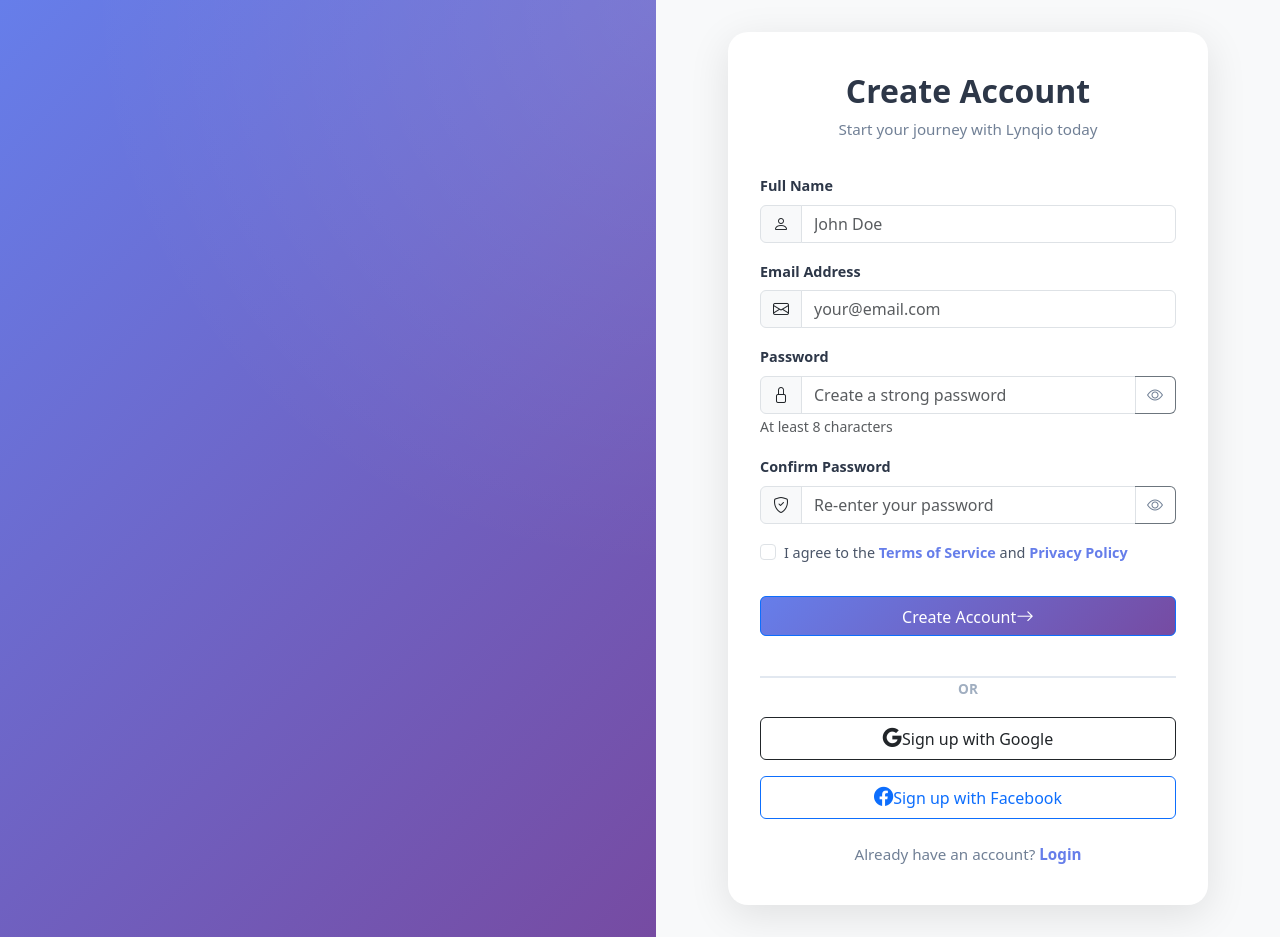
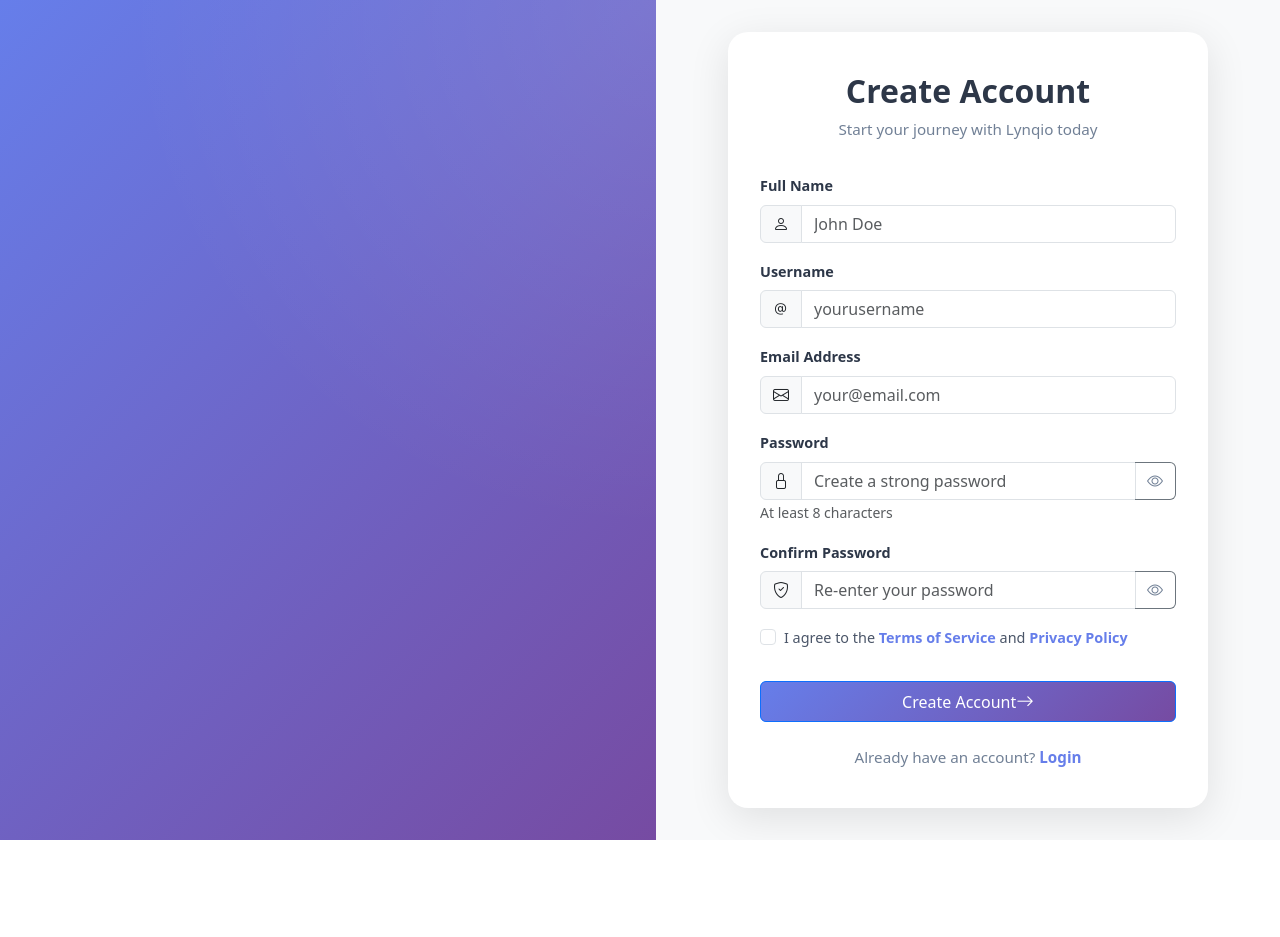
Before and after one commit to eisic1/lynqio, a React (Vite) app: page /register in a window 1280 px wide. After the commit the page ends 840 px from the top, so only its background shows below. Built offline with nearby package versions, Linux system fonts and the light colour scheme.

Commit message:
added username on registration form

```diff
--- a/src/pages/Login.jsx
+++ b/src/pages/Login.jsx
@@ -137,7 +137,7 @@ function Login() {
             </button>
           </form>
 
-          <div className="divider">
+          {/*<div className="divider">
             <span>OR</span>
           </div>
 
@@ -150,7 +150,7 @@ function Login() {
               <i className="bi bi-facebook"></i>
               Continue with Facebook
             </button>
-          </div>
+          </div> */}
 
           <div className="signup-link">
             Don't have an account? <Link to="/register">Sign up</Link>
--- a/src/pages/Register.jsx
+++ b/src/pages/Register.jsx
@@ -10,6 +10,7 @@ function Register() {
 
   const [formData, setFormData] = useState({
     fullName: '',
+    username: '',
     email: '',
     password: '',
     confirmPassword: ''
@@ -28,8 +29,19 @@ function Register() {
   const handleSubmit = async (e) => {
     e.preventDefault();
 
+    // Validacija username-a
+    if (!formData.username || formData.username.length < 3) {
+      toast.showError('Username must be at least 3 characters');
+      return;
+    }
+
+    /*if (usernameAvailable === false) {
+      toast.showError('Username is already taken. Please choose another.');
+      return;
+    }*/
+
     try {
-      formData['username'] = formData.email.split('@')[0];
+      //formData['username'] = formData.email.split('@')[0];
       // Poziv backend API-ja
       const response = await authAPI.register({
         username: formData.username,
@@ -118,6 +130,27 @@ function Register() {
                   value={formData.fullName}
                   onChange={handleChange}
                   required
+                />
+              </div>
+            </div>
+
+            <div className="mb-3">
+              <label htmlFor="username" className="form-label">Username</label>
+              <div className="input-group">
+                <span className="input-group-text">
+                  <i className="bi bi-at"></i>
+                </span>
+                <input
+                  type="text"
+                  className="form-control"
+                  id="username"
+                  name="username"
+                  placeholder="yourusername"
+                  value={formData.username}
+                  onChange={handleChange}
+                  required
+                  pattern="[a-z0-9-]{3,50}"
+                  title="Username: 3-50 characters, lowercase letters, numbers, and hyphens only"
                 />
               </div>
             </div>
@@ -214,7 +247,7 @@ function Register() {
             </button>
           </form>
 
-          <div className="divider">
+          {/*<div className="divider">
             <span>OR</span>
           </div>
 
@@ -227,7 +260,7 @@ function Register() {
               <i className="bi bi-facebook"></i>
               Sign up with Facebook
             </button>
-          </div>
+          </div>*/}
 
           <div className="login-link">
             Already have an account? <Link to="/login">Login</Link>
```
